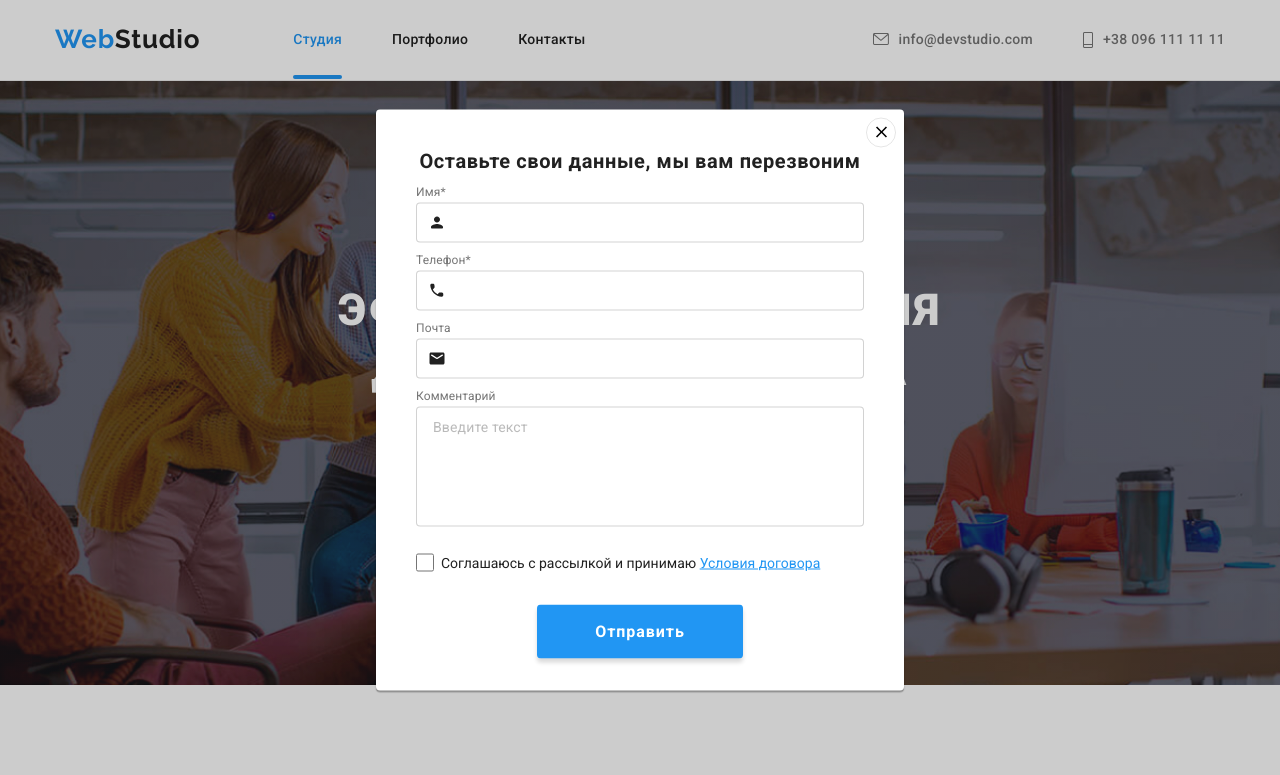
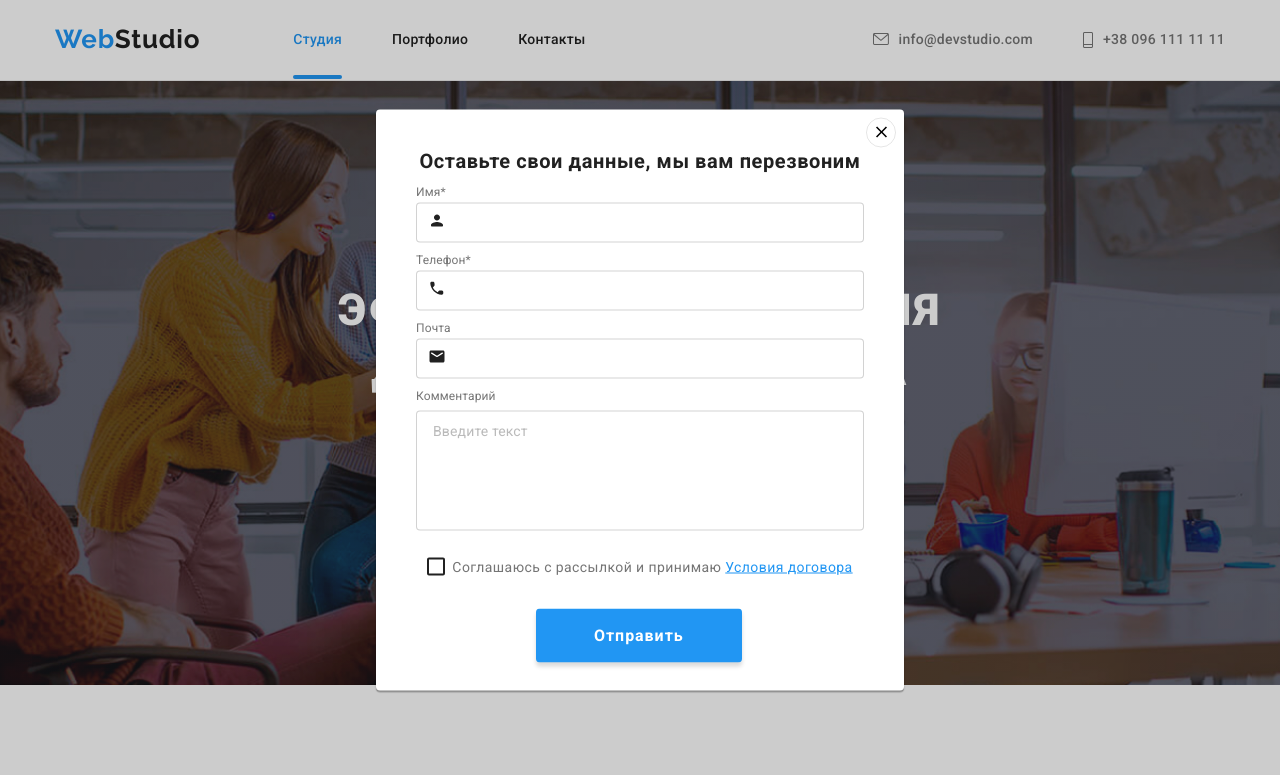
Before and after one commit to Ellena83/goit-markup-hw-06, a plain HTML site: page index.html in a window 1280 px wide. Both pictures are taken after a click on the button "Заказать услугу". Shown: the top 775 px of the page. Drawn offline with nearby package versions, Linux system fonts and the light colour scheme.

Commit message:
update homework 6
внесены исправления согласно замечаний

```diff
--- a/css/styles.css
+++ b/css/styles.css
@@ -469,6 +469,9 @@ img {
     flex-direction: column;
     margin-left: 70px;
 }
+.footer-left {
+    flex-grow: 1;
+}
 .footer-social-link {
     background-color: rgba(255, 255, 255, 0.1);
     color: var(--secondary-text-color);
@@ -753,7 +756,7 @@ img {
     height: 40px;
     border: 1px solid;
     border-radius: 4px;
-    margin-bottom: 10px;
+
     padding-left: 42px;
     border-color: rgba(33, 33, 33, 0.2);
     transition: border-color var(--transition-data);
@@ -800,10 +803,17 @@ img {
 }
 .contact-form-field-container {
     position: relative;
-    display: block;
+
+
+
+    margin-bottom: 30px;
 }
-.contact-form-text {
+.contact-form-field {
+    margin-bottom: 10px;
+}
+.contact-form-text-field {
     margin-bottom: 20px;
+    display: inline-block;
 }
 .contact-form-text {
     width: 100%;
@@ -812,6 +822,7 @@ img {
     border-radius: 4px;
     resize: none;
     padding: 12px 16px;
+    margin-top: 4px;
 }
 .contact-form-text::placeholder {
     color: rgba(117, 117, 117, 0.5);
@@ -831,7 +842,7 @@ img {
     width: 18px;
     height: 18px;
     border-radius: 2px;
-    border: 1px solid var(--accent-text-color);
+    border: 2px solid var(--primary-text-color);
     cursor: pointer;
     content: "";
     margin-right: 7px;
@@ -853,14 +864,17 @@ img {
 .contact-form-chekbox-label {
     display: flex;
     align-items: center;
+    justify-content: center;
     font-weight: 400;
     font-size: 14px;
     line-height: 1.7;
     margin-bottom: 30px;
+    letter-spacing: 0.03em;
+    color: var(--accent-text-color);
 }
 .contact-form-btn {
     min-width: 200px;
-    align-self: center;
+    margin-left: 120px;
     padding: 10px 56px;
     font-weight: 700;
     font-size: 16px;
--- a/index.html
+++ b/index.html
@@ -397,19 +397,17 @@
             </svg>
             </span>
             </label>
-            <label class="contact-form-field">
+            <label class="contact-form-text-field">
             <span class="contact-form-field-key">Комментарий</span>
 
             <textarea class="contact-form-text" placeholder="Введите текст" name="user_message"></textarea>
             </label>
 
-            <span class="contact-form-field-container">
+        <span class="contact-form-field-container">
             <input class="contact-form-chekbox hidden" type="checkbox" id="checkbox-policy" required name="user_policy"/>
             <label for="checkbox-policy" class="contact-form-chekbox-label">Соглашаюсь с рассылкой и принимаю&nbsp; <a class="contact-form-policy-link" href=""> Условия договора</a>
-
             </label>
-        </span>
-            <button class="contact-form-btn" type="submit">Отправить</button>
+            <button class="contact-form-btn" type="submit">Отправить</button></span>
         </form>
     </div>
     </div>
```
